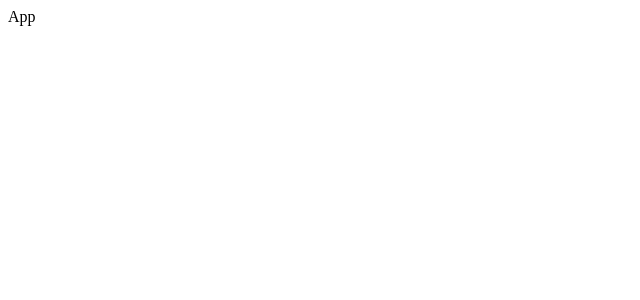
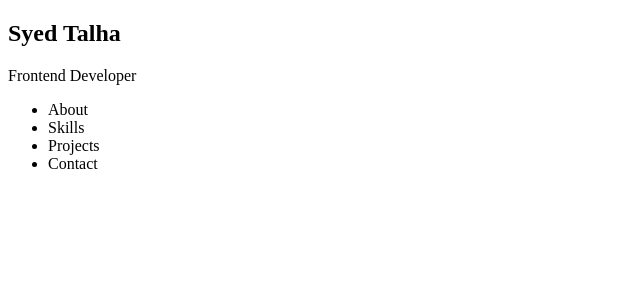
Before and after one commit to talhashah-dev/portfolio, a React (Create React App) app: page / in a window 1280 px wide. Shown: the top 300 px of the page, without its empty margins (0-640 px from the left). Built offline with nearby package versions, Linux system fonts and the light colour scheme.

Commit message:
created components

```diff
--- a/src/App.js
+++ b/src/App.js
@@ -1,8 +1,11 @@
 import React from 'react'
+import { Navbar, About, Skills, Projects,  } from "./components";
 
 function App() {
   return (
-    <div>App</div>
+    <>
+    <Navbar />
+  </>
   )
 }
 
--- /dev/null
+++ b/src/components/About.jsx
@@ -0,0 +1,9 @@
+import React from 'react'
+
+function About() {
+  return (
+    <div>About</div>
+  )
+}
+
+export default About
--- /dev/null
+++ b/src/components/Contact.jsx
@@ -0,0 +1,11 @@
+import React from "react";
+
+function Conatct(){
+  return (
+    <>
+      <div></div>
+    </>
+  )
+}
+
+export default Conatct;
--- /dev/null
+++ b/src/components/Navbar.jsx
@@ -0,0 +1,22 @@
+import React from "react";
+
+function Navbar() {
+  return (
+    <>
+      <nav className="flex">
+        <div className="title">
+          <h1>Syed Talha</h1>
+          <p>Frontend Developer</p>
+        </div>
+        <ul className="flex">
+          <li>About</li>
+          <li>Skills</li>
+          <li>Projects</li>
+          <li>Contact</li>
+        </ul>
+      </nav>
+    </>
+  );
+}
+
+export default Navbar;
--- /dev/null
+++ b/src/components/Projects.jsx
@@ -0,0 +1,9 @@
+import React from 'react'
+
+function Projects() {
+  return (
+    <div>Projects</div>
+  )
+}
+
+export default Projects
--- /dev/null
+++ b/src/components/Skills.jsx
@@ -0,0 +1,9 @@
+import React from 'react'
+
+function Skills() {
+  return (
+    <div>Skills</div>
+  )
+}
+
+export default Skills
--- /dev/null
+++ b/src/components/index.js
@@ -0,0 +1,7 @@
+import Navbar from "./Navbar.jsx";
+import About from "./About.jsx";
+import Skills from "./Skills.jsx";
+import Projects from "./Projects.jsx";
+import Conatact from "./Contact.jsx";
+
+export { Navbar, About, Skills, Projects, Conatact };
```
